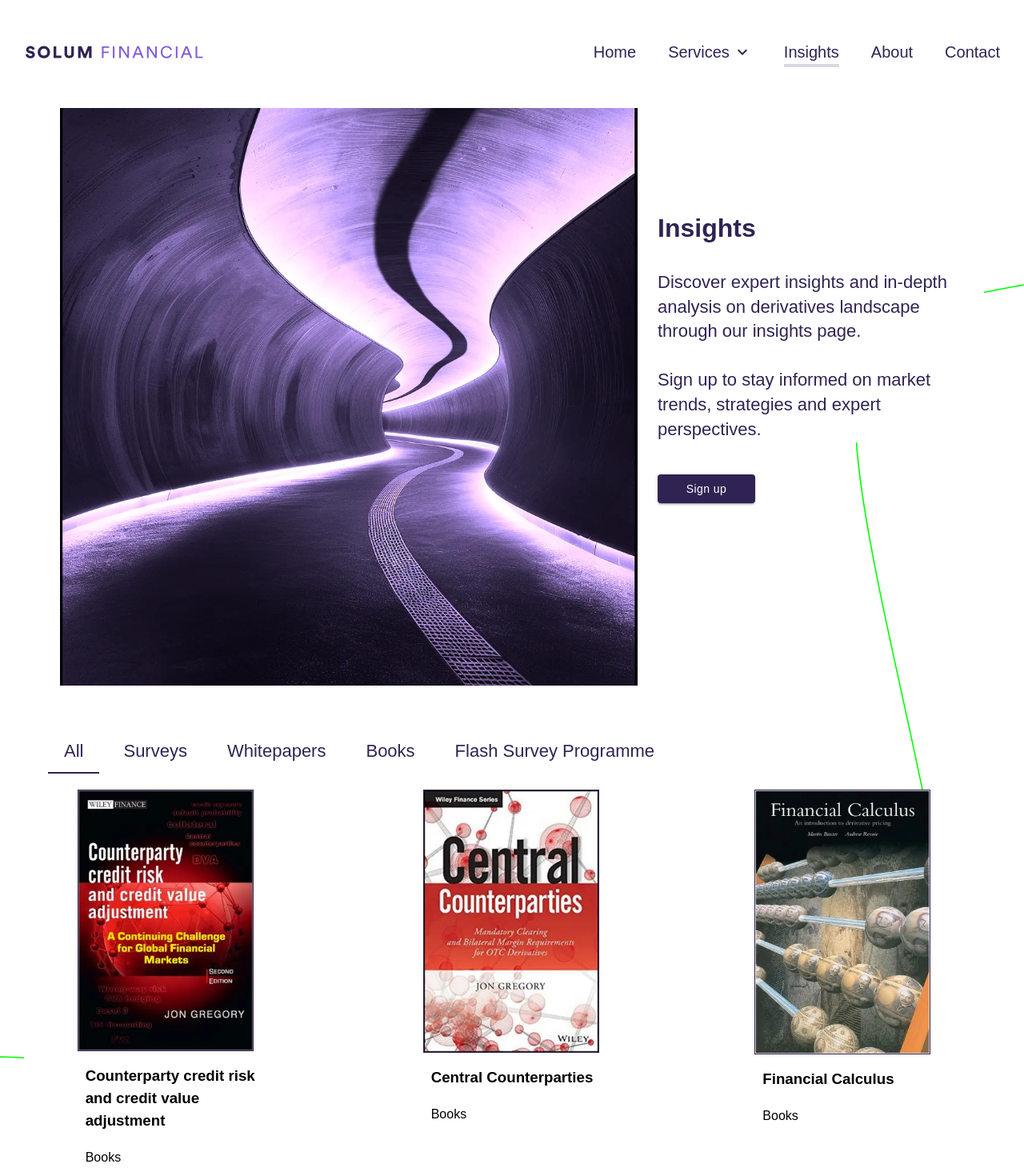
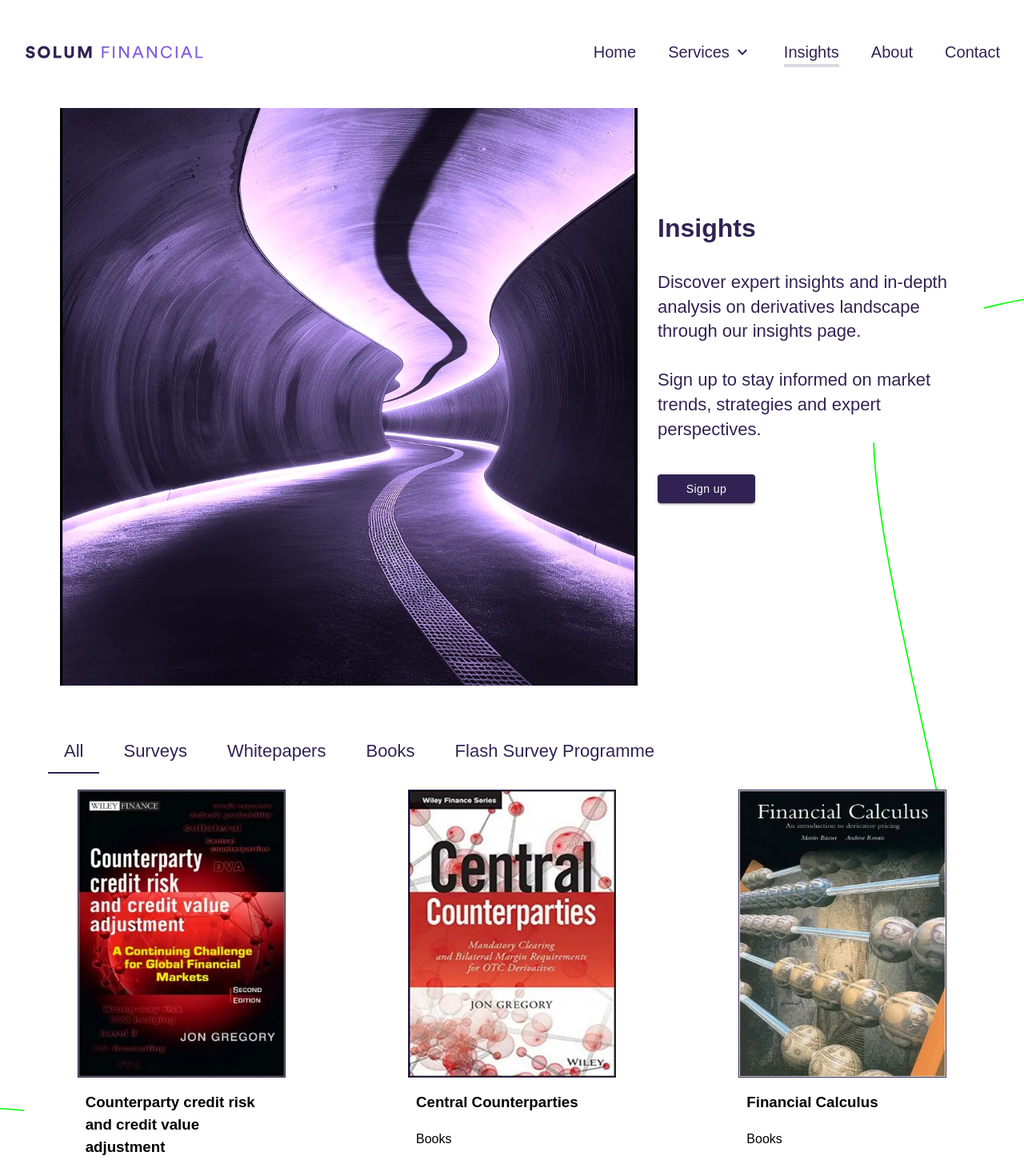
Before and after one commit to HernanBerrazueta/solumwebsite1, a React (Vite) app: page /insights/publications in a window 1280 px wide. Shown: the top 1470 px of the page at 80% size. Built offline with nearby package versions, Linux system fonts and the light colour scheme; a web font is replaced by a local one.

Commit message:
tablet size updated

```diff
--- a/src/pages/insightsPage/sort/ArticlesList.styled.ts
+++ b/src/pages/insightsPage/sort/ArticlesList.styled.ts
@@ -53,6 +53,9 @@ export const ArticleImage = styled.img`
 
   @media ${device.smallTablet} {
     width: 220px;
+  }
+  @media ${device.tablet} {
+    width: 260px;
   }
 `;
 
```
